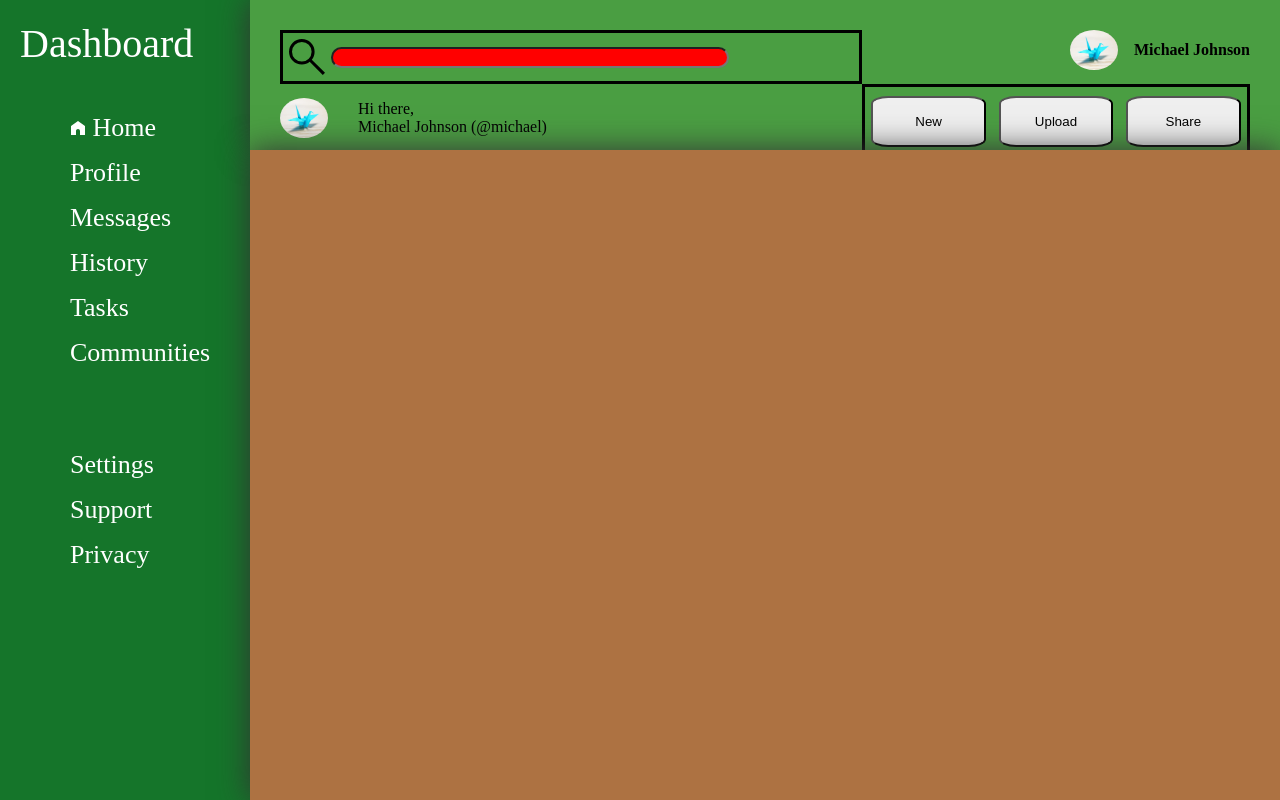
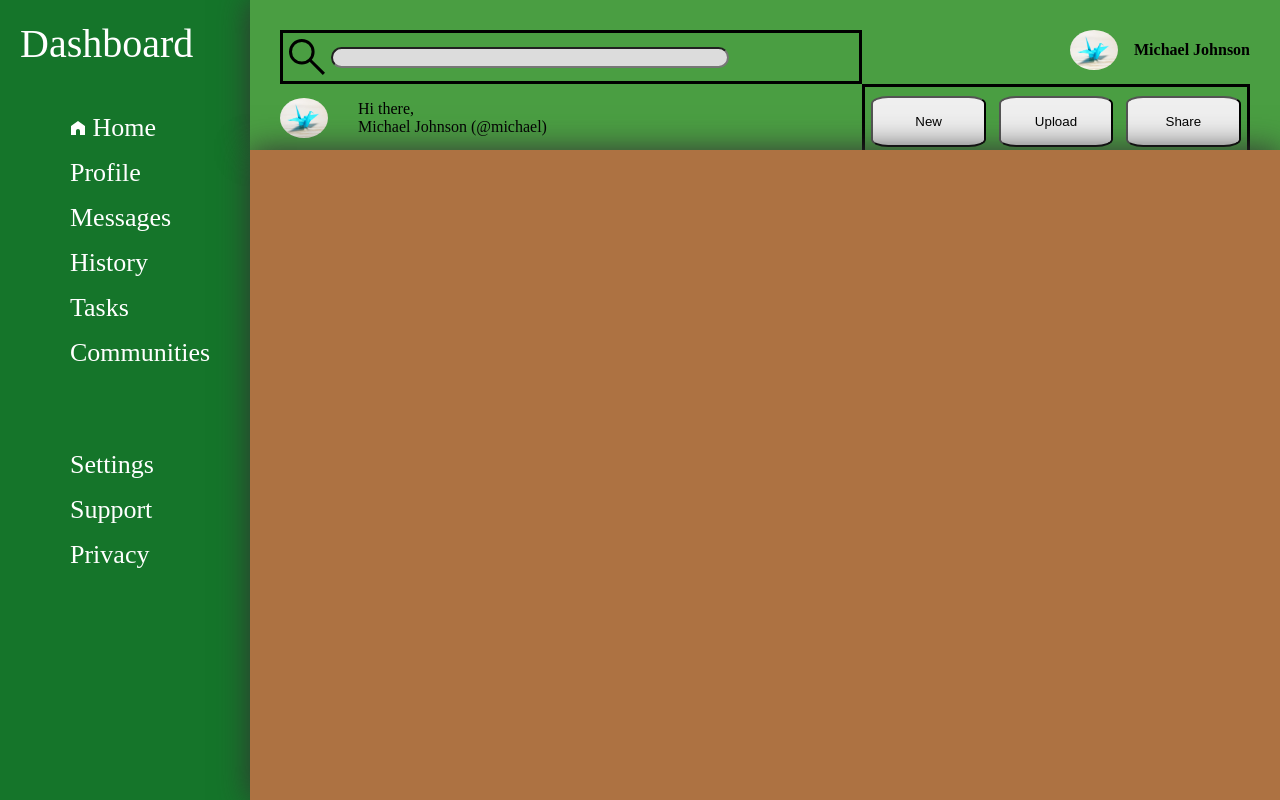
Before and after one commit to Michaelj82/admindashboard, a plain HTML site: page index.html in a window 1280 px wide. Drawn offline with Linux system fonts and the light colour scheme.

Commit message:
Header and sidebar need polish, but general formatting is done

```diff
--- a/style.css
+++ b/style.css
@@ -137,7 +137,7 @@ body{
 
 .searchbarstyle > input{
     border-radius: 15px;
-    background-color: red;
+    background-color: gainsboro;
     flex: 0.75;
 }
 
```
